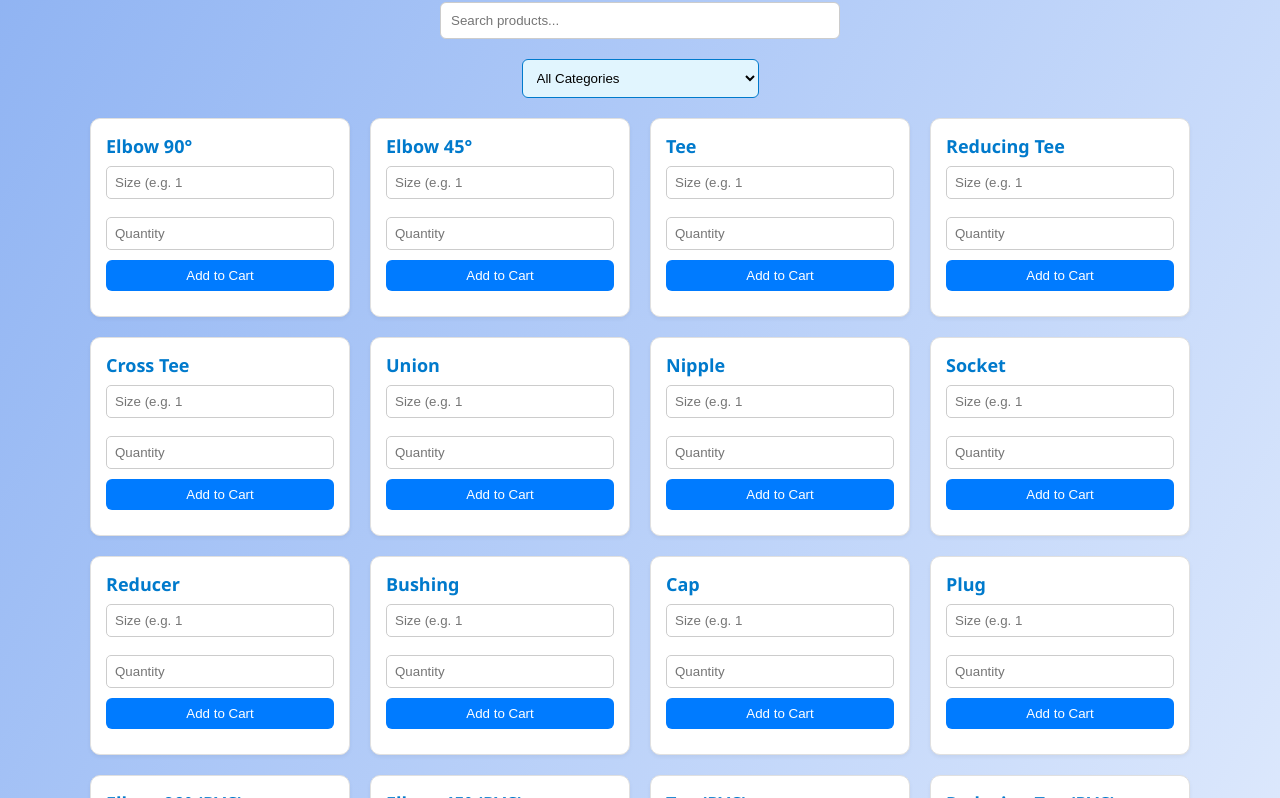
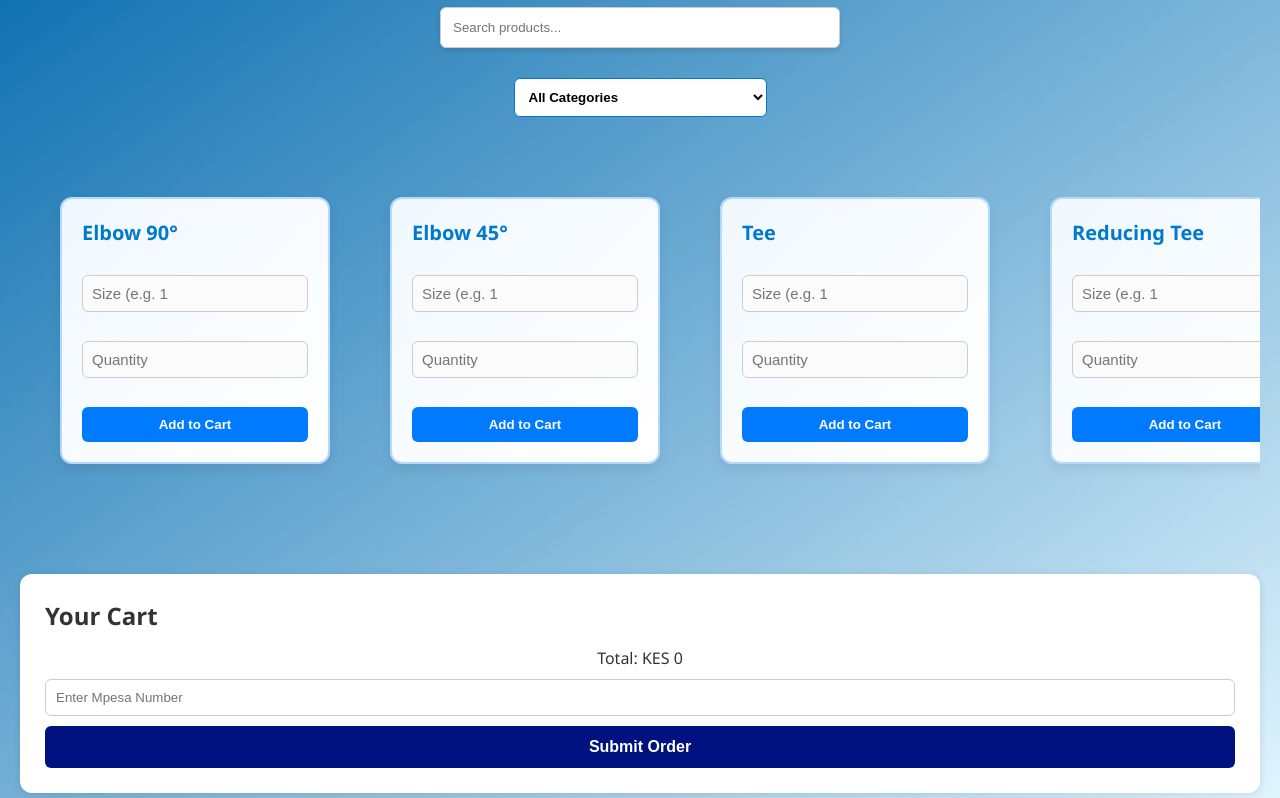
Before and after one commit to EVERESTDECOR/EVEREST.com, a plain HTML site: page products.html in a window 1280 px wide. Shown: the part 71-869 px from the top of the page. Drawn offline with Linux system fonts and the light colour scheme.

Commit message:
Update products.css

```diff
--- a/products.css
+++ b/products.css
@@ -7,28 +7,31 @@
 
 body {
   font-family: 'Segoe UI', sans-serif;
-  background: linear-gradient(to bottom right, lab(72.04% -0.47 -36.08), #ffffff);
+  background: linear-gradient(to bottom right, hsl(204, 90%, 36%), #e1f5fe);
   color: #333;
   padding: 20px;
+  min-height: 100vh;
 }
 
 /* HEADER */
 header {
   text-align: center;
-  margin-bottom: 20px;
+  margin-bottom: 30px;
 }
 
 header h1 {
-  color: #007acc;
+  color: #ffffff;
+  text-shadow: 1px 1px 3px rgba(0, 0, 0, 0.3);
 }
 
 header input {
-  padding: 10px;
+  padding: 12px;
   width: 100%;
   max-width: 400px;
-  margin-top: 10px;
+  margin-top: 15px;
   border: 1px solid #ccc;
   border-radius: 6px;
+  box-shadow: 0 3px 5px rgba(0, 0, 0, 0.1);
 }
 
 /* CATEGORY SELECT */
@@ -41,60 +44,95 @@ header input {
   padding: 10px;
   border-radius: 6px;
   border: 1px solid #007acc;
-  background: #e1f5fe;
+  background: #ffffff;
+  font-weight: bold;
 }
 
-/* PRODUCTS GRID */
+/* PRODUCTS WRAPPER */
 .products {
   display: flex;
-  flex-wrap: wrap;
-  gap: 20px;
-  justify-content: center;
+  flex-wrap: nowrap;
+  overflow-x: auto;
+  scroll-behavior: smooth;
+  padding: 30px 10px;
 }
 
+.products::-webkit-scrollbar {
+  height: 8px;
+}
+.products::-webkit-scrollbar-thumb {
+  background: #007acc;
+  border-radius: 4px;
+}
+
+/* PRODUCT CARD */
 .product-card {
-  background: white;
-  border: 1px solid #e0e0e0;
-  border-radius: 10px;
-  padding: 15px;
-  width: 260px;
-  box-shadow: 0 2px 4px rgba(0,0,0,0.05);
+  background: linear-gradient(to top left, #ffffff, #f0f8ff);
+  border: 2px solid #b3d9ff;
+  border-radius: 12px;
+  padding: 20px;
+  width: 270px;
+  min-width: 270px;
+  margin: 30px; /* <- ADDED MARGIN ALL ROUND */
+  box-shadow: 0 5px 12px rgba(0, 0, 0, 0.07);
+  flex-shrink: 0;
+  transition: transform 0.2s ease, box-shadow 0.2s ease;
+  display: flex;
+  flex-direction: column;
+  justify-content: space-between;
+}
+
+.product-card:hover {
+  transform: translateY(-4px);
+  box-shadow: 0 8px 16px rgba(0, 122, 204, 0.2);
 }
 
 .product-card h3 {
-  font-size: 18px;
+  font-size: 20px;
   color: #007acc;
+  margin-bottom: 12px;
 }
 
-.product-card input {
+/* FORM INPUTS */
+.product-card input,
+.product-card select {
   width: 100%;
-  padding: 8px;
-  margin: 8px 0;
-  border-radius: 5px;
+  padding: 9px;
+  font-size: 15px;
   border: 1px solid #ccc;
+  border-radius: 6px;
+  margin-bottom: 12px;
+  background-color: #fbfbfb;
 }
 
+.product-card select {
+  background-color: #f4f9fb;
+  font-weight: 500;
+}
+
+/* BUTTON */
 .product-card button {
-  background: #007acc;
+  background-color: #007BFF;
   color: white;
+  border: none;
   padding: 10px;
-  width: 100%;
-  border: none;
   border-radius: 6px;
   cursor: pointer;
+  font-weight: bold;
+  transition: background-color 0.3s ease;
 }
 
 .product-card button:hover {
-  background: #005e9c;
+  background-color: #0056b3;
 }
 
-/* CART */
+/* CART SECTION */
 #cartSection {
   background: #ffffff;
-  margin-top: 40px;
-  padding: 20px;
-  border-radius: 10px;
-  box-shadow: 0 2px 6px rgba(0,0,0,0.08);
+  margin-top: 50px;
+  padding: 25px;
+  border-radius: 12px;
+  box-shadow: 0 2px 8px rgba(0, 0, 0, 0.1);
 }
 
 #cartItems {
@@ -107,74 +145,57 @@ header input {
   border-bottom: 1px dashed #ccc;
 }
 
+/* CART FOOTER */
 .cart-footer {
   text-align: center;
 }
 
+/* MPESA INPUT */
 #mpesaInput {
   width: 100%;
   padding: 10px;
   margin: 10px 0;
-  border-radius: 5px;
+  border-radius: 6px;
   border: 1px solid #ccc;
 }
 
+/* SUBMIT ORDER */
 #submitOrder {
   background: hwb(232 0% 50%);
   color: white;
-  padding: 10px;
+  padding: 12px;
   width: 100%;
   border: none;
   border-radius: 6px;
   font-size: 16px;
+  font-weight: bold;
+  transition: background 0.3s ease;
 }
 
 #submitOrder:hover {
   background: #006400;
 }
-/* Style for the Type label and select */
-.type-section {
-  margin-top: 8px;
-  font-size: 0.9rem;
-  color: #333;
+
+/* RESPONSIVE */
+@media (max-width: 600px) {
+  header input {
+    max-width: 100%;
   }
 
-.type-label {
-  display: block;
-  margin-bottom: 4px;
-  font-weight: 500;
+  .product-card {
+    width: 90%;
+    min-width: 90%;
+    margin: 20px auto;
   }
 
-.type-select {
-  width: 100%;
-  padding: 6px 8px;
-  font-size: 0.9rem;
-  border: 1px solid #ccc;
-  border-radius: 6px;
-  background-color: #f9f9f9;
-  appearance: none;
-  -webkit-appearance: none;
-  -moz-appearance: none;
+  #categorySelect {
+    width: 90%;
   }
 
-/* Optional: Add some spacing between form elements */
-.product-card input,
-.product-card select,
-.product-card button {
-  margin-bottom: 10px;
+  .products {
+    flex-wrap: wrap;
+    justify-content: center;
+    gap: 40px;
+    padding: 10px;
   }
-
-/* Button styling */
-.product-card button {
-  background-color: #007BFF;
-  color: white;
-  border: none;
-  padding: 8px 12px;
-  border-radius: 6px;
-  cursor: pointer;
-  transition: background-color 0.3s ease;
 }
-
-.product-card button:hover {
-  background-color: #0056b3;
-}
```
Lines whose indentation alone changed are shown as unchanged.
